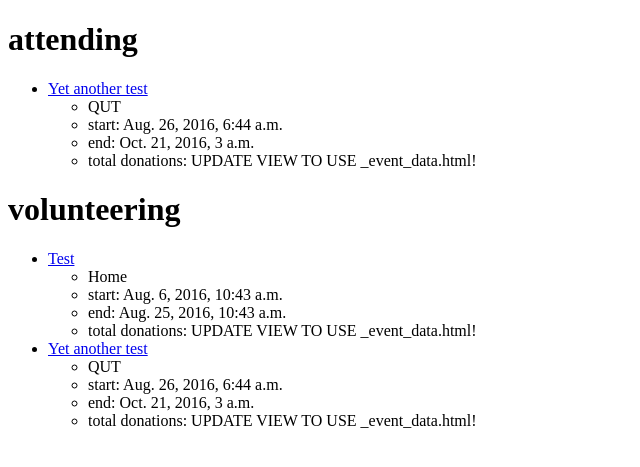
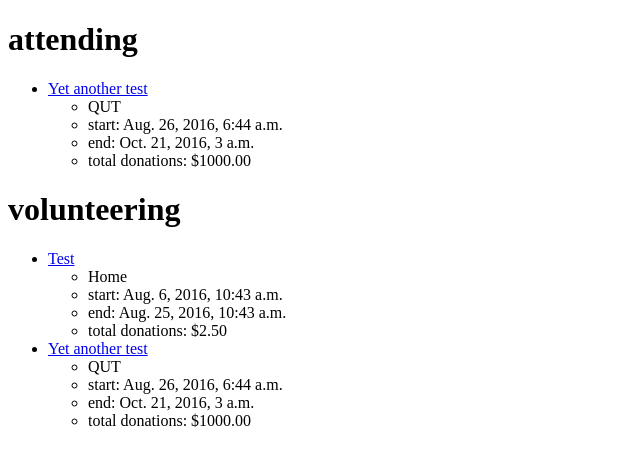
Before and after one commit to ryanmac666/IFB299-Team-Repo, a Django app: page /users/ in a window 1280 px wide. Shown: the top 467 px of the page, without its empty margins (0-640 px from the left). Run offline with Django 3.2, Linux system fonts and the light colour scheme; a user stored in the database is signed in; data comes from the database, SQL or seed files in the repository; both versions use the stored data as it was after the commit.

Commit message:
Fixed volunteering error
Restructured the events app to include a utils files for event
calculations. Removed outdated templates.

```diff
--- a/CommunityOrganization/events/templates/events/_event_data.html
+++ b/CommunityOrganization/events/templates/events/_event_data.html
@@ -6,7 +6,7 @@
         			<li>{{ event.event_location }}</li>
         			<li>start: {{ event.start_date }}</li>
         			<li>end: {{ event.end_date }}</li>
-                    <li>total donations: {{ donation }}</li>
+                    <li>total donations: ${{ donation }}</li>
         		</ul>
 		{% endfor %}
     </ul>
--- a/CommunityOrganization/events/templates/events/_event_list.html
+++ /dev/null
@@ -1,15 +0,0 @@
-{% if event_list %}
-    <ul>
-        {% for event in event_list %}
-        	<li><a href="{% url 'event_view' event.id %}">{{ event.event_name }}</a></li>
-        		<ul>
-        			<li>{{ event.event_location }}</li>
-        			<li>start: {{ event.start_date }}</li>
-        			<li>end: {{ event.end_date }}</li>
-                    <li>total donations: UPDATE VIEW TO USE _event_data.html!</li>
-        		</ul>
-		{% endfor %}
-    </ul>
-{% else %}
-		<p>No Events.</p>
-{% endif %}
--- a/CommunityOrganization/events/templates/events/eventPage.html
+++ b/CommunityOrganization/events/templates/events/eventPage.html
@@ -13,6 +13,7 @@
         			<li>{{ event.event_location }}</li>
         			<li>start: {{ event.start_date }}</li>
         			<li>end: {{ event.end_date }}</li>
+        			<li>donation total: ${{ donation }}</li>
         		</ul>
 	</ul>
 	<form action="{% url 'event_attend_view' event.id %}" method="post">
--- /dev/null
+++ b/CommunityOrganization/events/utils.py
@@ -0,0 +1,26 @@
+from .models import Event
+from users.models import UserDonation
+
+"""
+Calculate total donation amounts for an event
+"""
+def event_donation_total(event):
+	donations = 0
+
+	for event_donation in UserDonation.objects.filter(event=event):
+		donations += event_donation.donation
+
+	return donations
+
+"""
+Calculate total donation amounts for a list of events
+"""
+def event_donation_list(event_list):
+
+	donations_list = [];
+
+
+	for event in event_list:
+		donations_list.append(event_donation_total(event))
+
+	return donations_list
--- a/CommunityOrganization/users/templates/users/users.html
+++ b/CommunityOrganization/users/templates/users/users.html
@@ -5,12 +5,12 @@
 </head>
 <body>
 	<h1>attending</h1>
-	{% with event_list=attending_list %}
-    {% include "events/_event_list.html" %}
+	{% with data_list=attending_data %}
+    {% include "events/_event_data.html" %}
 	{% endwith %}
 	<h1>volunteering</h1>
-	{% with event_list=volunteering_list %}
-    {% include "events/_event_list.html" %}
+	{% with data_list=volunteering_data %}
+    {% include "events/_event_data.html" %}
 	{% endwith %}
 </body>
 </html>
--- a/CommunityOrganization/users/views.py
+++ b/CommunityOrganization/users/views.py
@@ -6,6 +6,7 @@ from django.contrib import auth
 from .forms import UserCreateForm
 from .models import UserData, UserDonation, UserAttending
 from events.models import Event
+from events.utils import event_donation_list
 
 """
 Display users attending and volunterring events
@@ -19,11 +20,18 @@ def user_view(request):
 	else:
 		#get all events the user is atteneding or volunteering
 		data = UserData.objects.get(user=request.user)
+
 		attending_list = Event.objects.filter(userattending__user=data)
+		attending_donation_list = event_donation_list(attending_list)
+		attending_data = zip(attending_list, attending_donation_list)
+
 		volunteering_list = Event.objects.filter(userdata__user=request.user)
+		volunteering_donation_list = event_donation_list(volunteering_list)
+		volunteering_data = zip(volunteering_list, volunteering_donation_list)
+
 		context = {
-			'attending_list': attending_list,
-			'volunteering_list': volunteering_list,
+			'attending_data': attending_data,
+			'volunteering_data': volunteering_data,
 			}
 
 		return render(request, 'users/users.html', context)
```
Also changed, not shown: CommunityOrganization/events/views.py (+8 -21 lines), CommunityOrganization/db.sqlite3.
